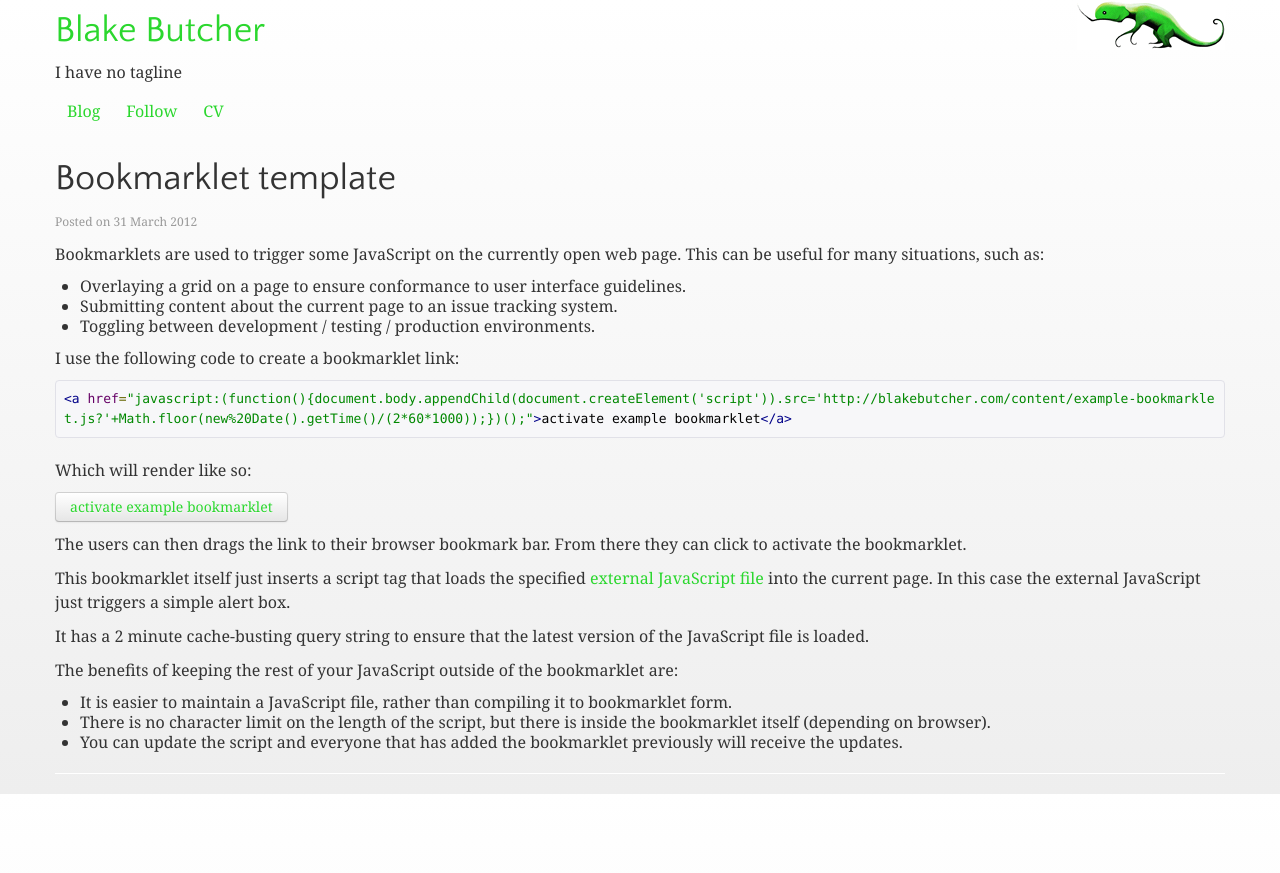
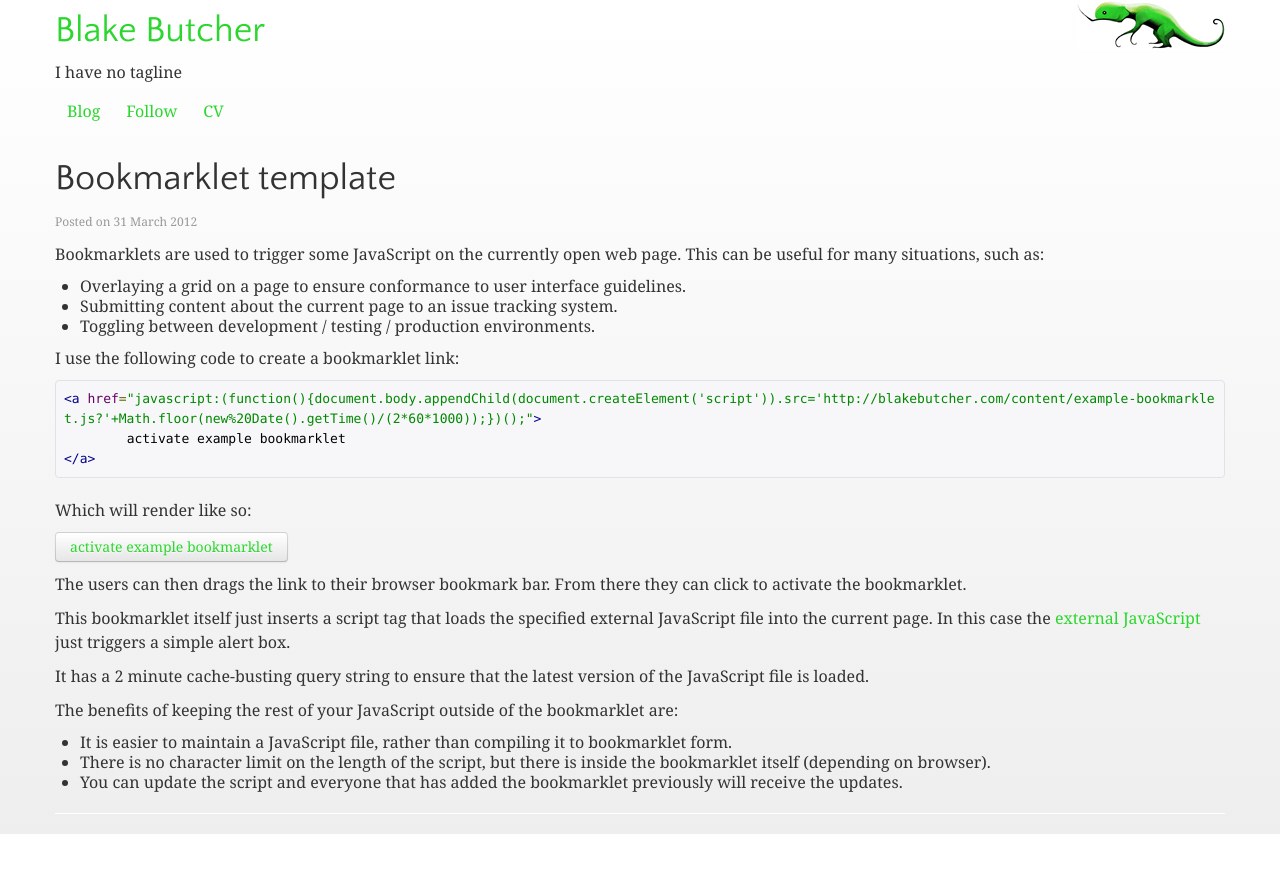
Before and after one commit to blakebutcher/blakebutcher.github.com, a Jekyll site: the page built from _posts/2012-03-31-bookmarklet-template.md, in a window 1280 px wide. Shown: the top 873 px of the page. Built offline with Jekyll 4.4.1, drawn with Linux system fonts in a browser that asks for light colours; nearby versions of some CDN libraries; some web fonts are replaced.

```diff
--- a/_posts/2012-03-31-bookmarklet-template.md
+++ b/_posts/2012-03-31-bookmarklet-template.md
@@ -11,7 +11,9 @@ Bookmarklets are used to trigger some JavaScript on the currently open web page.
 
 I use the following code to create a bookmarklet link:
 
-<pre class="prettyprint">&lt;a href="javascript:(function(){document.body.appendChild(document.createElement('script')).src='http://blakebutcher.com/content/example-bookmarklet.js?'+Math.floor(new%20Date().getTime()/(2*60*1000));})();"&gt;activate example bookmarklet&lt;/a&gt;
+<pre class="prettyprint">&lt;a href="javascript:(function(){document.body.appendChild(document.createElement('script')).src='http://blakebutcher.com/content/example-bookmarklet.js?'+Math.floor(new%20Date().getTime()/(2*60*1000));})();"&gt;
+	activate example bookmarklet
+&lt;/a&gt;
 </pre>
 
 Which will render like so:
@@ -20,7 +22,7 @@ Which will render like so:
 
 The users can then drags the link to their browser bookmark bar. From there they can click to activate the bookmarklet.
 
-This bookmarklet itself just inserts a script tag that loads the specified [external JavaScript file](/content/example-bookmarklet.js) into the current page. In this case the external JavaScript just triggers a simple alert box.
+This bookmarklet itself just inserts a script tag that loads the specified external JavaScript file into the current page. In this case the [external JavaScript](/content/example-bookmarklet.js) just triggers a simple alert box.
 
 It has a 2 minute cache-busting query string to ensure that the latest version of the JavaScript file is loaded.
 
```
